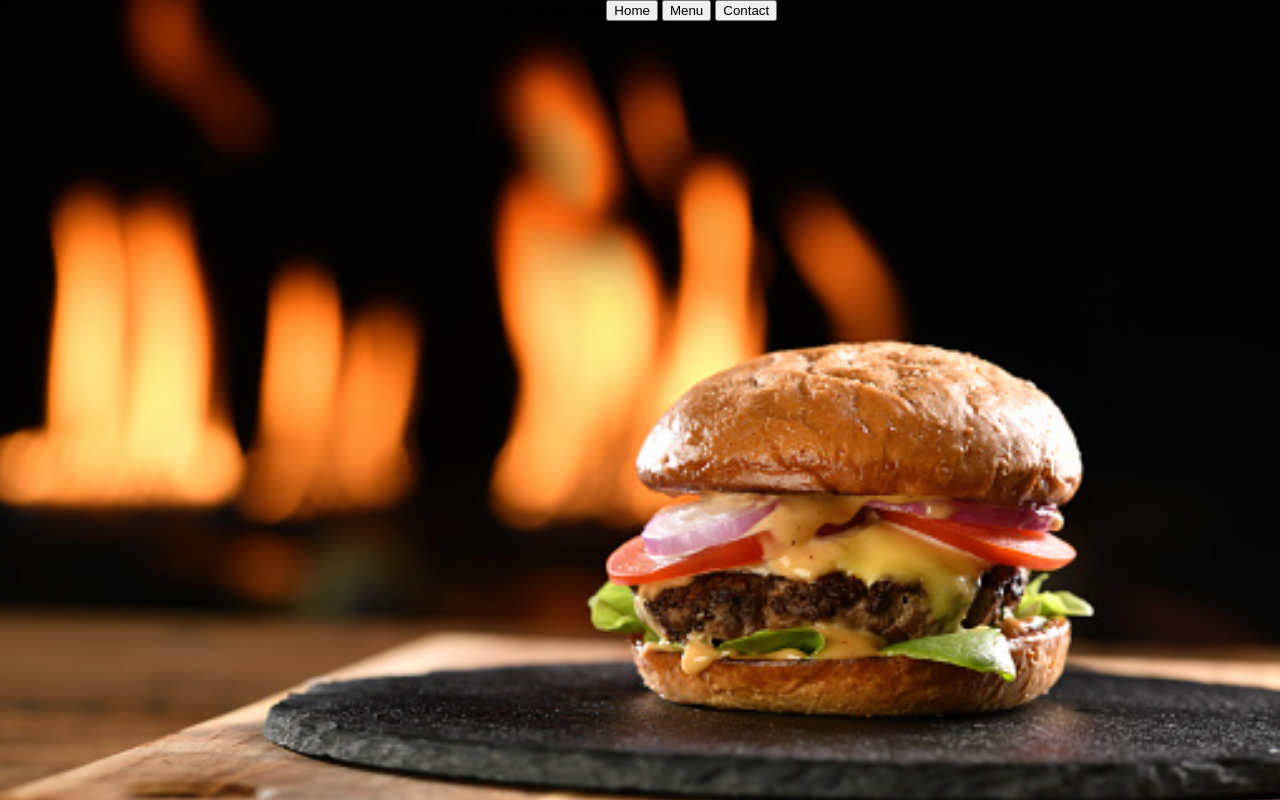
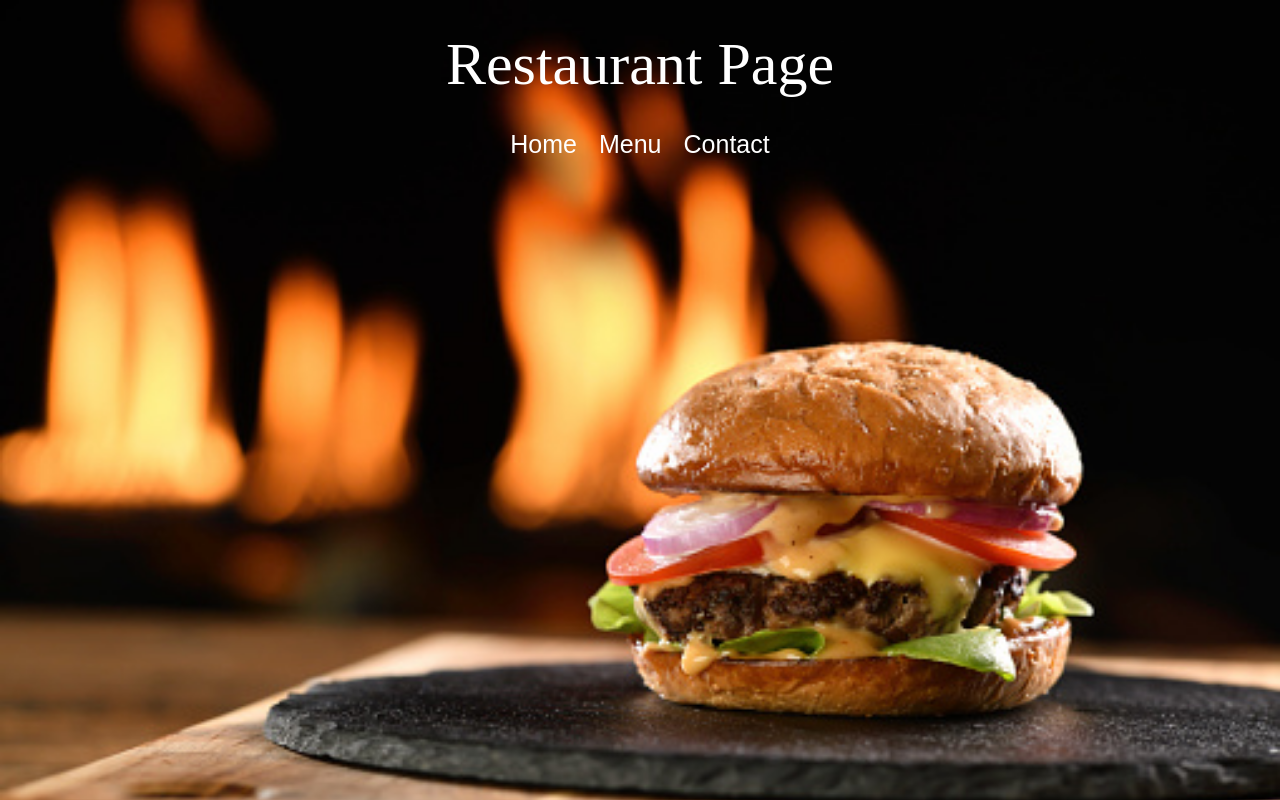
Before and after one commit to ahmedhosssam/restaurant-page, a website built with webpack: page dist/index.html in a window 1280 px wide. Built offline with Linux system fonts and the light colour scheme; files that its build step writes are made by us from their sources.

Commit message:
finish header styling

```diff
--- a/src/style.css
+++ b/src/style.css
@@ -12,4 +12,24 @@ header {
   flex-direction: column;
   align-items: center;
   justify-content: center;
+  padding-bottom: 30px;
 }
+
+.page-name {
+  color: white;
+  padding: 30px 0;
+  font-size: 60px;
+}
+header > div {
+  display: flex;
+}
+
+header > div > button {
+  background-color: Transparent;
+  border: none;
+  color: white;
+  font-size: 25px;
+  margin: 0 5px;
+  cursor: pointer;
+  transition: 0.3s;
+}
```
Also changed, not shown: dist/main.js.
